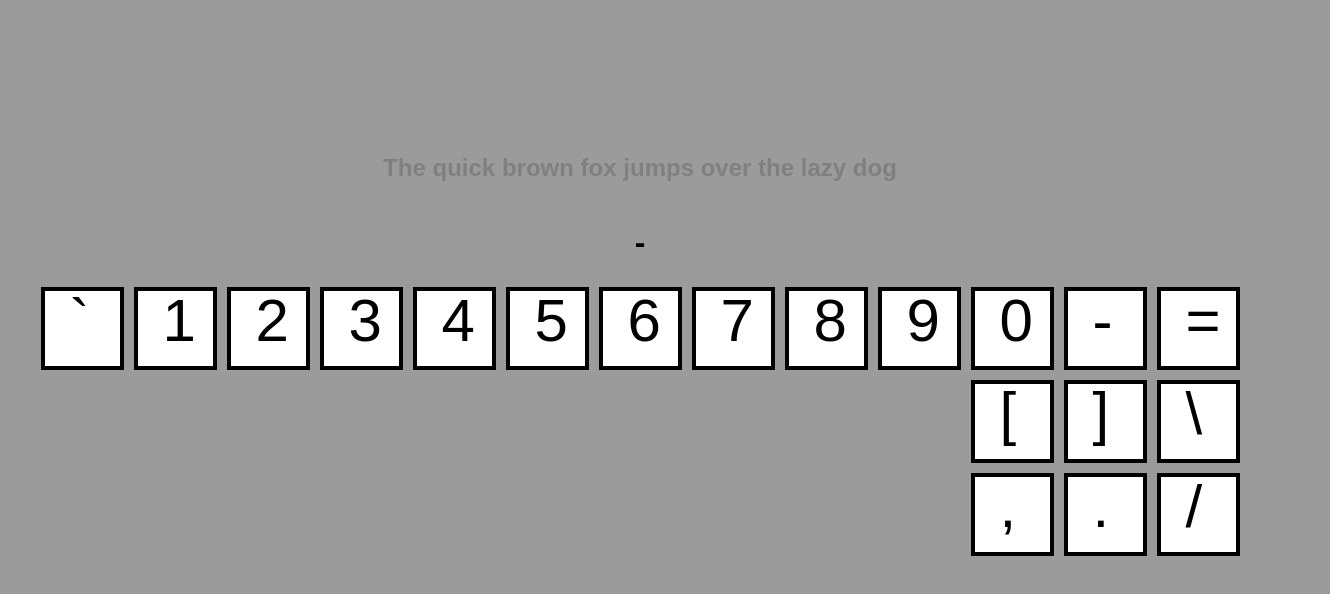
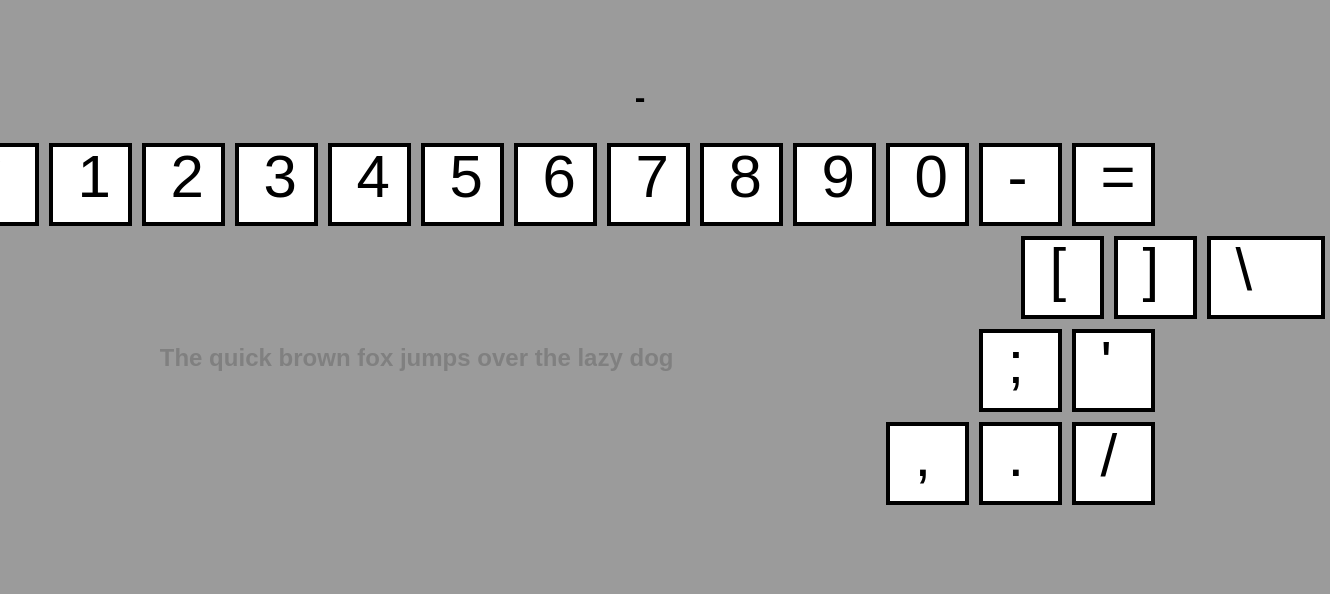
Before and after one commit to RealArtsn/web-keyboard-test, a plain HTML site: page index.html in a window 1280 px wide. Shown: the whole page, 1330 px wide, since content can reach past the window. Drawn offline with Linux system fonts and the light colour scheme.

Commit message:
Arrange sentence with keyboard

```diff
--- a/index.html
+++ b/index.html
@@ -10,9 +10,6 @@
 
 <body>
     <script src="script.js" defer></script>
-    <div id="sentence">
-        <!-- Filled by script  -->
-    </div>
     <h1 id="lastPress"></h1>
     <div class="miscKeys">
         <div id="backtick" class="keyboardKey">
@@ -54,6 +51,8 @@
         <div id="equals" class="keyboardKey">
             <p>=</p>
         </div>
+        <div class="keyboardKey blank"></div>
+        <div class="keyboardKey blank"></div>
     </div>
     <div class="align-right">
         <div class="miscKeys right">
@@ -63,9 +62,22 @@
             <div id="rbracket" class="keyboardKey">
                 <p>]</p>
             </div>
-            <div id="bslash" class="keyboardKey">
+            <div id="bslash" class="keyboardKey double">
                 <p>\</p>
             </div>
+        </div>
+        <div class="miscKeys right">
+            <div id="sentence">
+                <!-- Filled by script  -->
+            </div>
+            <div id="semicolon" class="keyboardKey">
+                <p>;</p>
+            </div>
+            <div id="apostrophe" class="keyboardKey">
+                <p>'</p>
+            </div>
+            <div class="keyboardKey blank"></div>
+            <div class="keyboardKey blank"></div>
         </div>
         <div class="miscKeys right">
             <div id="comma" class="keyboardKey">
@@ -77,6 +89,8 @@
             <div id="fslash" class="keyboardKey">
                 <p>/</p>
             </div>
+            <div class="keyboardKey blank"></div>
+            <div class="keyboardKey blank"></div>
         </div>
     </div>
 </body>
--- a/script.js
+++ b/script.js
@@ -62,7 +62,9 @@ function handleMiscKey(key) {
         ']': 'rbracket',
         '\\': 'bslash',
         '-': 'minus',
-        '=': 'equals'
+        '=': 'equals',
+        ';': 'semicolon',
+        '\'': 'apostrophe',
     }
     key = key_match[key]
     element = document.querySelector(`#${key}`);
--- a/style.css
+++ b/style.css
@@ -3,12 +3,14 @@ body {
     align-items: center;
     font-family:sans-serif;
     flex-direction:column;
+    padding-top:50px;
 }
 
 #sentence {
     display:flex;
     justify-content: center;
-    padding-top:10%;
+    margin-right:300px;
+    /* padding-top:10%; */
 }
 
 .miscKeys {
@@ -34,10 +36,19 @@ body {
 
 .align-right {
     display:flex;
-    width:1209px;
+    width:1379px;
     flex-direction: column;
 }
 
 .miscKeys.right {
     justify-content: flex-end;
 }
+
+.keyboardKey.blank {
+    border:0px;
+    background-color: transparent;
+}
+
+.keyboardKey.double {
+    width:60px;
+}
```
